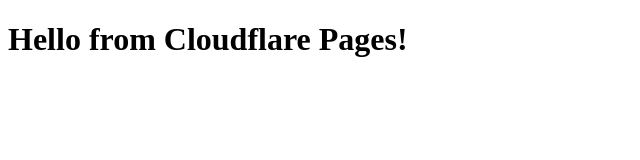
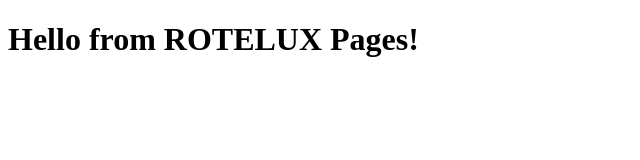
Before and after one commit to rotelux/rotelux-official, a plain HTML site: page index.html in a window 1280 px wide. Shown: the whole page, without its empty margins (0-640 px from the left). Drawn offline with Linux system fonts and the light colour scheme.

Commit message:
Update index.html

```diff
--- a/index.html
+++ b/index.html
@@ -5,6 +5,6 @@
   <title>My Test Site</title>
 </head>
 <body>
-  <h1>Hello from Cloudflare Pages!</h1>
+  <h1>Hello from ROTELUX Pages!</h1>
 </body>
 </html>
```
